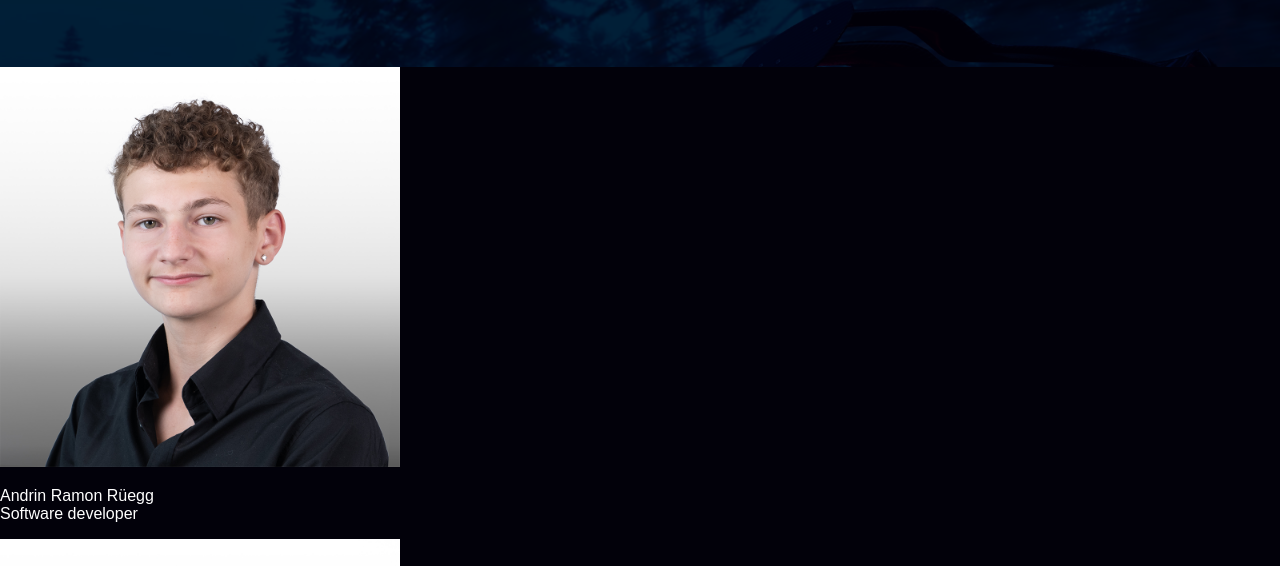
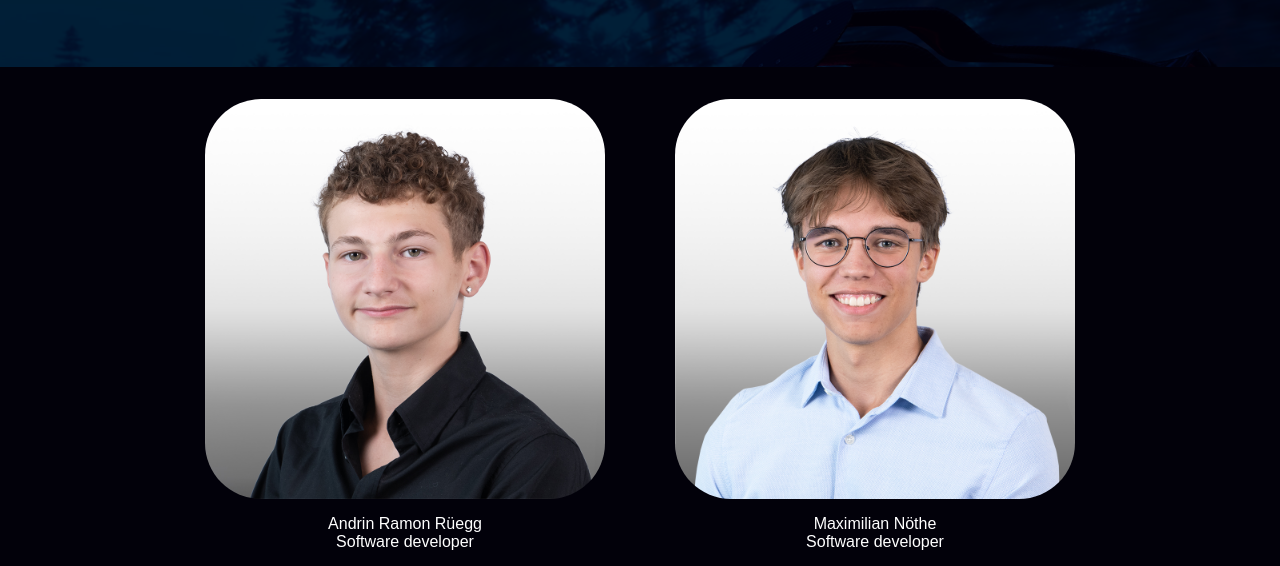
Before and after one commit to andrinruegg/Modul293MaxAnd, a plain HTML site: page Project/Code/aboutpage.html in a window 1280 px wide. Shown: the part 181-747 px from the top of the page. Drawn offline with Linux system fonts and the light colour scheme.

Commit message:
Format css code and add new code for the pictures in about us page

```diff
--- a/Project/Code/style.css
+++ b/Project/Code/style.css
@@ -1,8 +1,8 @@
 body {
   margin: 0;
   font-family: Arial, sans-serif;
-    background-color: #02010A;
-    color: #FFFFFF;
+  background-color: #02010a;
+  color: #ffffff;
 }
 
 .header {
@@ -24,13 +24,13 @@ body {
 
 .header a {
   text-decoration: none;
-    color: #FFA500;
+  color: #ffa500;
   font-weight: bold;
   font-size: 18px;
 }
 
 .header a:hover {
-    color: #FFD700;
+  color: #ffd700;
 }
 
 .main-content {
@@ -55,7 +55,7 @@ body {
 
 .main-content h1 {
   font-size: 48px;
-    color: #FFA500;
+  color: #ffa500;
   margin-bottom: 20px;
 }
 
@@ -88,15 +88,47 @@ body {
   opacity: 50%;
 }
 
+.image-grid {
+  margin-top: 2.5%;
+  display: flex;
+  justify-content: center;
+  gap: 70px;
+}
+.image-container {
+  text-align: center;
+}
+img {
+  width: 400px;
+  height: auto;
+  display: block;
+  border-radius: 14%;
+}
+
 @keyframes slide {
-    0% { transform: translateX(0); }
-    20% { transform: translateX(0); }
-    25% { transform: translateX(-33.33%); }
-    45% { transform: translateX(-33.33%); }
-    50% { transform: translateX(-66.66%); }
-    70% { transform: translateX(-66.66%); }
-    75% { transform: translateX(0); }
-    100% { transform: translateX(0); }
+  0% {
+    transform: translateX(0);
+  }
+  20% {
+    transform: translateX(0);
+  }
+  25% {
+    transform: translateX(-33.33%);
+  }
+  45% {
+    transform: translateX(-33.33%);
+  }
+  50% {
+    transform: translateX(-66.66%);
+  }
+  70% {
+    transform: translateX(-66.66%);
+  }
+  75% {
+    transform: translateX(0);
+  }
+  100% {
+    transform: translateX(0);
+  }
 }
 
 .footer {
```
Lines whose indentation alone changed are shown as unchanged.
